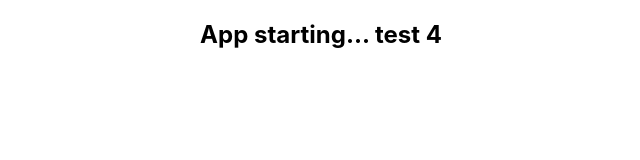
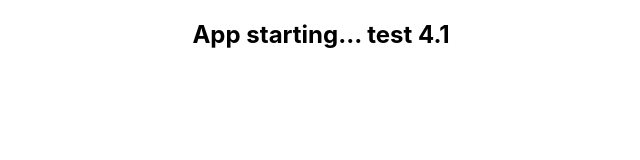
Before and after one commit to andrzej-stasinski/github-pages, a React (Create React App) app: page / in a window 1280 px wide. Shown: the top 160 px of the page, without its empty margins (319-959 px from the left). Built offline with nearby package versions, Linux system fonts and the light colour scheme.

Commit message:
change App 4.1

```diff
--- a/src/App.js
+++ b/src/App.js
@@ -4,7 +4,7 @@ import './App.css';
 function App() {
   return (
     <div className="App">
-      <h2>App starting... test 4</h2>
+      <h2>App starting... test 4.1</h2>
     </div>
   );
 }
```
